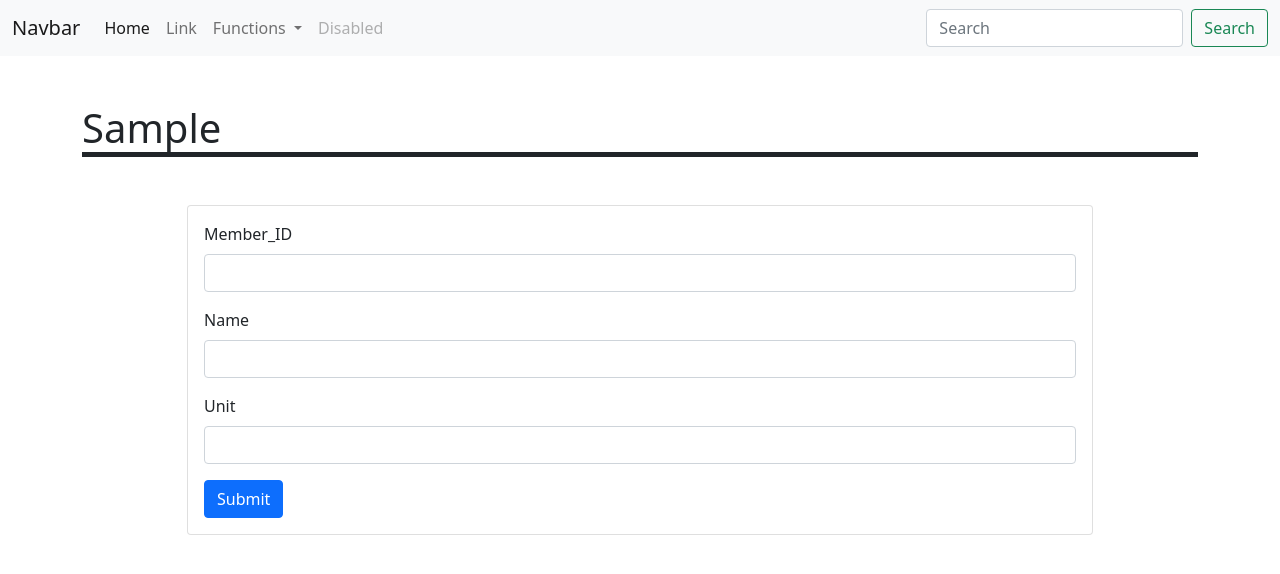
After one commit to theabc50111/DBMS2021_final_dmlab_nccu, a Flask app: template project/templates/member_register.html in a window 1280 px wide. The commit adds this page. Shown: the top 574 px of the page. Run offline with Flask 3, Linux system fonts and the light colour scheme; the template is opened without the code that fills it: most values are stand-ins (such as "Sample title", 1, 10 or a date in 2020); parts of the project's set-up code (start-up, migrations or seed data) failed here and were passed over; some libraries are stand-ins or nearby versions.

Commit message:
add member register

```diff
--- a/project/templates/member_info.html
+++ b/project/templates/member_info.html
@@ -25,10 +25,10 @@
 
 <ul class="pagination  justify-content-center mt-5">
     <!-- use querystring to control -->
-    <li class="page-item"><a class="page-link" href="/data-list?page={{ page-1 }}">Previous</a></li>
+    <li class="page-item"><a class="page-link" href="/member/info?page={{ page-1 }}">Previous</a></li>
     {% for p in range(1,total_pages+1 ) %}
-    <li class="page-item {{'active' if p==page else ''}}"><a class="page-link" href="/data-list?page={{p}}">{{ p }}</a></li>
+    <li class="page-item {{'active' if p==page else ''}}"><a class="page-link" href="/member/info?page={{p}}">{{ p }}</a></li>
     {% endfor %}
-    <li class="page-item"><a class="page-link" href="/data-list?page={{ page+1 }}">Next</a></li>
+    <li class="page-item"><a class="page-link" href="/member/info?page={{ page+1 }}">Next</a></li>
 </ul>
 {% endblock page_content %}
--- /dev/null
+++ b/project/templates/member_register.html
@@ -0,0 +1,44 @@
+{% extends "parts/base.html" %}
+{% block title %}member-edit-info{% endblock title %}
+
+
+{% block page_content %}
+{{ super() }}
+
+
+<div class="container mt-5">
+    <div class="row mb-5" id="msg-bar" style="display: {{ 'block' if request.method=='POST' else 'none' }}">
+        <div class="alert {{ 'alert-primary' if status=='Success' else 'alert-danger'}} " role="alert">
+            {{ status }}
+        </div>
+        {% if status=='Success' %}
+            <a class="btn btn-primary btn-lg" href="/member/info">check the results</a>
+        {% endif %}
+    </div>
+    <div class="row justify-content-md-center">
+        <div class="col-10">
+            <div class="card ">
+                <div class="card-body">
+                    <form method="POST" action="/member/register">
+                        <div class="mb-3">
+                            <label for="Member_ID" class="form-label">Member_ID</label>
+                            <input type="text" name="Member_ID" class="form-control" id="Name">
+                            </select>
+                        </div>
+                        <div class="mb-3">
+                            <label for="Name" class="form-label">Name</label>
+                            <input type="text" name="Name" class="form-control" id="Name">
+                        </div>
+                        <div class="mb-3">
+                            <label for="Unit" class="form-label">Unit</label>
+                            <input type="text" name="Unit" class="form-control" id="Unit">
+                        </div>
+                        <button type="submit" class="btn btn-primary">Submit</button>
+                    </form>
+                </div>
+            </div>
+        </div>
+    </div>
+</div>
+
+{% endblock page_content %}
--- a/project/view/member_register.py
+++ b/project/view/member_register.py
@@ -40,7 +40,6 @@ def member_info_show():
     query = db.select(table_members).limit(each_page).offset((page-1)*each_page)
     proxy = connection.execute(query)
     results = proxy.fetchall()
-    print(results[1].keys())
 
     # Close connection
     connection.close()
@@ -52,11 +51,10 @@ def member_info_show():
                            page=page)
 
 @member_app.route('/edit_info', methods=["GET", "POST"])
-def member_register():
+def member_edit_info():
 
     if request.method=="POST":
         try:
-            print("post to here")
             connection  = engine.connect() # connection 要放在view function中，否則會出現thread error
             query = db.select(table_members.c.Member_ID).order_by(table_members.c.Member_ID)
             proxy = connection.execute(query)
@@ -84,3 +82,37 @@ def member_register():
         connection.close()
         return render_template('member_info_edit.html',
                                 page_header="edit member info",id_list=id_list)
+
+
+@member_app.route('/register', methods=["GET", "POST"])
+def member_register():
+
+    if request.method=="POST":
+        try:
+            connection  = engine.connect() # connection 要放在view function中，否則會出現thread error
+            query = db.select(table_members.c.Member_ID).order_by(table_members.c.Member_ID)
+            proxy = connection.execute(query)
+            id_list = [idx[0] for idx in proxy.fetchall()]
+            if request.form['Name'] and request.form['Member_ID']: # 希望至少要填寫名子
+                query = db.insert(table_members).values(**{k:request.form[k] for k in request.form.keys()})
+                proxy = connection.execute(query)
+            else:
+                raise Exception
+        except:
+            return render_template('member_register.html',
+                                    page_header="register",id_list=id_list,status="Failed")
+        else:
+            return render_template('member_register.html',
+                                    page_header="register",id_list=id_list,status="Success")
+        finally:
+            # Close connection
+            connection.close()
+
+    if request.method=="GET":
+        connection  = engine.connect() # connection 要放在view function中，否則會出現thread error
+        query = db.select(table_members.c.Member_ID).order_by(table_members.c.Member_ID)
+        proxy = connection.execute(query)
+        id_list = [idx[0] for idx in proxy.fetchall()]
+        connection.close()
+        return render_template('member_register.html',
+                                page_header="register",id_list=id_list)
```
Also changed, not shown: project/db/LabPropertyMgt20211231.db.
